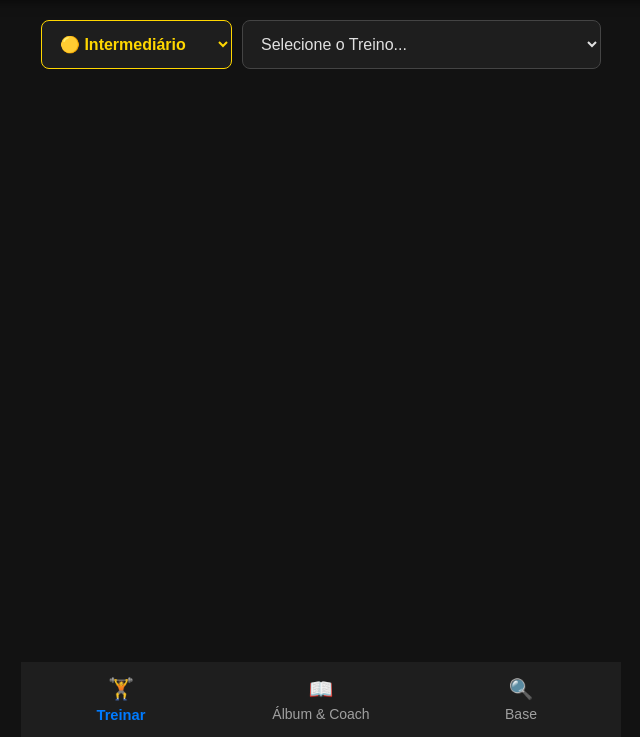
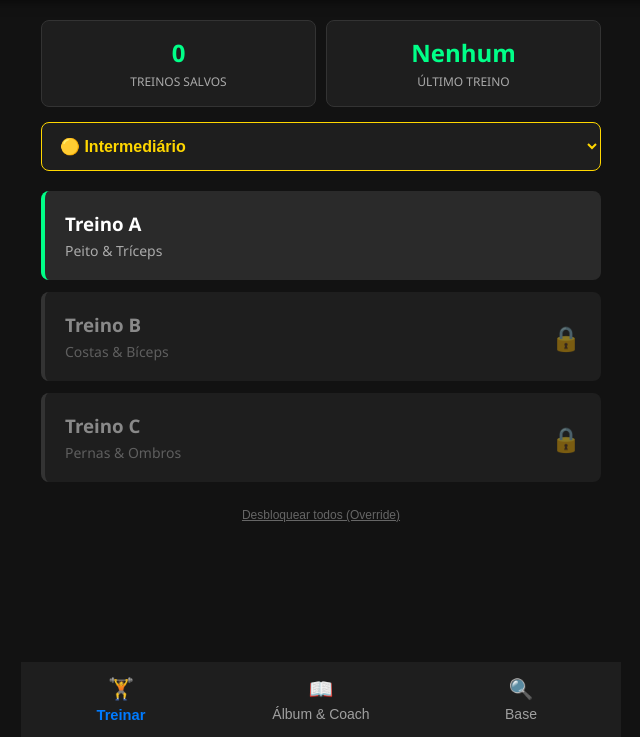
Before and after one commit to caiocborges88/fitapp-api, a FastAPI app: page / in a window 1280 px wide. Shown: the part 63-800 px from the top of the page, without its empty margins (319-959 px from the left). Run offline with FastAPI, Linux system fonts and the light colour scheme; some libraries are stand-ins or nearby versions.

Commit message:
Dashboard estrategico, estats e travas sequenciais

```diff
--- a/static/css/style.css
+++ b/static/css/style.css
@@ -287,3 +287,78 @@ select { width: 100%; padding: 14px; border-radius: 8px; border: 1px solid #444;
     font-size: 12px;
     text-transform: uppercase;
 }
+/* --- DASHBOARD E CARTÕES --- */
+.dashboard-header {
+    margin-bottom: 20px;
+}
+
+.stats-panel {
+    display: flex;
+    justify-content: space-between;
+    gap: 10px;
+    margin-bottom: 15px;
+}
+
+.stat-box {
+    flex: 1;
+    background: #1e1e1e;
+    border-radius: 8px;
+    padding: 15px;
+    text-align: center;
+    border: 1px solid #333;
+}
+
+.stat-value {
+    display: block;
+    font-size: 24px;
+    font-weight: bold;
+    color: #00ff88;
+}
+
+.stat-label {
+    font-size: 12px;
+    color: #aaa;
+    text-transform: uppercase;
+}
+
+.workout-cards {
+    display: flex;
+    flex-direction: column;
+    gap: 12px;
+    margin-bottom: 20px;
+}
+
+.card-treino {
+    background: #2a2a2a;
+    border-left: 4px solid #00ff88;
+    padding: 20px;
+    border-radius: 8px;
+    position: relative;
+    cursor: pointer;
+    transition: transform 0.2s, background 0.3s;
+    overflow: hidden;
+}
+
+.card-treino:hover { background: #333; }
+.card-treino h3 { margin: 0 0 5px 0; color: #fff; }
+.card-treino p { margin: 0; color: #aaa; font-size: 14px; }
+
+/* Sistema de Bloqueio Visual */
+.card-treino.locked {
+    opacity: 0.5;
+    border-left-color: #555;
+    cursor: not-allowed;
+    pointer-events: none; /* Impede o clique no CSS */
+}
+
+.lock-overlay {
+    position: absolute;
+    top: 50%; right: 20px;
+    transform: translateY(-50%);
+    font-size: 24px;
+    display: none;
+}
+
+.card-treino.locked .lock-overlay {
+    display: block;
+}
--- a/static/js/app.js
+++ b/static/js/app.js
@@ -177,6 +177,7 @@ const FitApp = (() => {
     let totalSets = 0, checkedSets = 0, audioEnabled = false, restTimer = null, currentRestTime = 60;
     let todayLog = [];
     let currentRoutine = [];
+    let currentWorkoutType = ''; // Armazena o treino em andamento
     const els = {};
 
     const safeSet = (k, v) => { try { localStorage.setItem(k, v); return true; } catch(e) { return false; } };
@@ -215,17 +216,14 @@ const FitApp = (() => {
         return "outros";
     }
 
-    // --- NOVO SISTEMA DE MENU DE SUBSTITUIÇÃO (SUGESTÕES) ---
+    // --- MENU DE SUBSTITUIÇÃO (SUGESTÕES) ---
     function openSwapModal(bIndex, eIndex) {
         const ex = currentRoutine[bIndex].exercises[eIndex];
         const currentName = ex.name;
         const currentDict = dictionaryData.find(d => d.name === currentName);
         const currentGroup = getMuscleGroup(currentDict ? currentDict.focus : "");
-
-        // Filtra o banco de dados buscando exercícios do mesmo grupo muscular (excluindo o atual)
         const pool = dictionaryData.filter(d => getMuscleGroup(d.focus) === currentGroup && d.name !== currentName);
 
-        // Cria a janela modal dinamicamente se ela não existir
         let modal = document.getElementById('swapModal');
         if (!modal) {
             modal = document.createElement('div');
@@ -234,7 +232,6 @@ const FitApp = (() => {
             document.body.appendChild(modal);
         }
 
-        // Constrói o HTML interno da janela com a lista de sugestões
         let html = `
             <div class="swap-modal-content">
                 <div class="swap-modal-header">
@@ -257,13 +254,11 @@ const FitApp = (() => {
                 `;
             });
         }
-
         html += `</div></div>`;
         modal.innerHTML = html;
         modal.style.display = 'flex';
     }
 
-    // Função que aplica a troca após o usuário escolher
     function confirmSwap(bIndex, eIndex, newName) {
         currentRoutine[bIndex].exercises[eIndex].name = newName;
         document.getElementById('swapModal').style.display = 'none';
@@ -271,10 +266,63 @@ const FitApp = (() => {
         if(audioEnabled) speak("Exercício atualizado.");
     }
 
+    // --- NOVO: MOTOR DO DASHBOARD SEQUENCIAL ---
+    function checkSequence() {
+        let history = JSON.parse(safeGet('fitapp_week_log') || '[]');
+        let total = history.length;
+        let lastType = total > 0 ? history[total - 1].tipo : null;
+
+        const statTotal = document.getElementById('statTotal');
+        const statLast = document.getElementById('statLast');
+        if(statTotal) statTotal.textContent = total;
+        if(statLast) statLast.textContent = lastType ? 'Treino ' + lastType : 'Nenhum';
+
+        // Trava os cartões preventivamente
+        ['A', 'B', 'C'].forEach(t => {
+            const card = document.getElementById('card-' + t);
+            if(card) card.classList.add('locked');
+        });
+
+        // Libera o próximo treino correto
+        let nextType = 'A';
+        if (lastType === 'A') nextType = 'B';
+        if (lastType === 'B') nextType = 'C';
+        if (lastType === 'C') nextType = 'A';
+
+        const nextCard = document.getElementById('card-' + nextType);
+        if (nextCard) nextCard.classList.remove('locked');
+    }
+
+    function unlockAll() {
+        ['A', 'B', 'C'].forEach(t => {
+            const card = document.getElementById('card-' + t);
+            if(card) card.classList.remove('locked');
+        });
+        showToast("Travas manuais liberadas.");
+    }
+
+    function startWorkout(type) {
+        const card = document.getElementById('card-' + type);
+        if (card && card.classList.contains('locked')) {
+            showToast("Sequência bloqueada. Conclua o treino anterior.");
+            return;
+        }
+        currentWorkoutType = type;
+        loadWorkout();
+    }
+
     function loadWorkout() {
-        const level = els.levelSelector.value || 'intermediario', type = els.workoutSelector.value;
-        els.workoutArea.style.display = type ? 'block' : 'none'; els.btnFinishArea.style.display = type ? 'block' : 'none';
-        if (!type) { stopRestTimer(); return; }
+        const level = els.levelSelector ? els.levelSelector.value : 'intermediario';
+        const type = currentWorkoutType;
+        if (!type) return;
+
+        // Oculta o painel de comando e mostra o treino
+        document.getElementById('workoutCards').style.display = 'none';
+        const header = document.querySelector('.dashboard-header');
+        if (header) header.style.display = 'none';
+
+        els.workoutArea.style.display = 'block';
+        els.btnFinishArea.style.display = 'block';
 
         currentRoutine = JSON.parse(JSON.stringify(dbWorkouts[level][type] || dbWorkouts['intermediario']['A']));
         renderCurrentRoutine();
@@ -291,7 +339,6 @@ const FitApp = (() => {
                 const blockDiv = document.createElement('div'); blockDiv.className = 'exercise-block';
                 const linkIcon = (bloco.exercises.length > 1 && eIndex < bloco.exercises.length - 1) ? ' 🔗' : '';
 
-                // O botão agora chama o menu modal openSwapModal
                 blockDiv.innerHTML = `
                     <div class="exercise-header">
                         <span class="ex-name" onclick="FitApp.openDict('${ex.name}')">${ex.name}${linkIcon}</span>
@@ -333,9 +380,8 @@ const FitApp = (() => {
 
     async function finishWorkout() {
         const isComplete = checkedSets === totalSets;
-        const tipoTreino = els.workoutSelector.value;
+        const tipoTreino = currentWorkoutType;
         const dataHoje = new Date().toISOString().split('T')[0];
-
         const payload = { date: dataHoje, tipo: tipoTreino, data: todayLog };
 
         try {
@@ -352,7 +398,16 @@ const FitApp = (() => {
         weekLog.push(payload);
         safeSet('fitapp_week_log', JSON.stringify(weekLog));
 
-        els.workoutSelector.value = ''; els.workoutArea.style.display = 'none'; els.btnFinishArea.style.display = 'none';
+        // Restaura a interface
+        els.workoutArea.style.display = 'none';
+        els.btnFinishArea.style.display = 'none';
+        document.getElementById('workoutCards').style.display = 'flex';
+        const header = document.querySelector('.dashboard-header');
+        if (header) header.style.display = 'block';
+
+        currentWorkoutType = '';
+        checkSequence(); // Atualiza o placar imediatamente
+
         if(isComplete) { showPackModal(); } else { showToast('Treino salvo no sistema.'); switchTab('tab-calendario', 'nav-calendario'); }
     }
 
@@ -369,7 +424,6 @@ const FitApp = (() => {
             document.getElementById('aiResponse').innerHTML = `<strong>Feedback do Coach:</strong><br>${data.feedback}`;
             document.getElementById('aiResponse').style.display = 'block';
             if(audioEnabled) speak("Análise concluída.");
-
         } catch (error) { showToast("Erro ao contatar o servidor."); }
         finally { document.getElementById('aiLoader').style.display = 'none'; document.getElementById('btnAnalyzeAI').disabled = false; }
     }
@@ -432,26 +486,37 @@ const FitApp = (() => {
         document.querySelectorAll('.tab-content').forEach(t => t.classList.remove('active'));
         document.querySelectorAll('nav button').forEach(b => b.classList.remove('active'));
         document.getElementById(tabId).classList.add('active'); document.getElementById(navId).classList.add('active');
+
         if (tabId === 'tab-calendario') renderAlbum();
         if (tabId === 'tab-biblioteca') renderLibrary();
+        if (tabId === 'tab-treino') {
+            if (!currentWorkoutType) {
+                document.getElementById('workoutCards').style.display = 'flex';
+                const header = document.querySelector('.dashboard-header');
+                if (header) header.style.display = 'block';
+                els.workoutArea.style.display = 'none';
+                els.btnFinishArea.style.display = 'none';
+                checkSequence();
+            }
+        }
     }
 
     function init() {
-        els.levelSelector = document.getElementById('levelSelector'); els.workoutSelector = document.getElementById('workoutSelector');
-        els.workoutArea = document.getElementById('workoutArea'); els.exerciseList = document.getElementById('exerciseList');
-        els.progressBar = document.getElementById('progressBar'); els.btnFinishArea = document.getElementById('btnFinishArea');
+        els.levelSelector = document.getElementById('levelSelector');
+        els.workoutArea = document.getElementById('workoutArea');
+        els.exerciseList = document.getElementById('exerciseList');
+        els.progressBar = document.getElementById('progressBar');
+        els.btnFinishArea = document.getElementById('btnFinishArea');
         els.toast = document.getElementById('toast');
-
-        const savedKey = safeGet('fitapp_gemini_key');
-        if(savedKey && document.getElementById('apiKeyInput')) document.getElementById('apiKeyInput').value = savedKey;
 
         ['treino', 'calendario', 'biblioteca'].forEach(tab => {
             const navBtn = document.getElementById(`nav-${tab}`);
             if (navBtn) navBtn.addEventListener('click', () => switchTab(`tab-${tab}`, `nav-${tab}`));
         });
 
-        if (els.levelSelector) els.levelSelector.addEventListener('change', loadWorkout);
-        if (els.workoutSelector) els.workoutSelector.addEventListener('change', loadWorkout);
+        if (els.levelSelector) els.levelSelector.addEventListener('change', () => {
+            if(currentWorkoutType) loadWorkout(); // Recarrega se alterar a dificuldade no meio
+        });
 
         const btnAudio = document.getElementById('btnAudio');
         if (btnAudio) btnAudio.addEventListener('click', toggleAudio);
@@ -479,14 +544,12 @@ const FitApp = (() => {
             switchTab('tab-calendario', 'nav-calendario');
         });
 
+        checkSequence(); // Executa a leitura inicial do Dashboard
         renderAlbum();
     }
 
     return {
-        init,
-        filterLibrary,
-        openSwapModal, // Expondo a função de abrir o menu
-        confirmSwap,   // Expondo a função de confirmar a escolha
+        init, filterLibrary, openSwapModal, confirmSwap, unlockAll, startWorkout,
         openDict: (name) => {
             switchTab('tab-biblioteca', 'nav-biblioteca');
             const searchInp = document.getElementById('searchInput');
--- a/templates/treino.html
+++ b/templates/treino.html
@@ -8,18 +8,47 @@
         </div>
     </div>
 
-    <div class="controls-group">
+    <!-- Painel de Estatísticas -->
+    <div class="dashboard-header">
+        <div class="stats-panel">
+            <div class="stat-box">
+                <span id="statTotal" class="stat-value">0</span>
+                <span class="stat-label">Treinos Salvos</span>
+            </div>
+            <div class="stat-box">
+                <span id="statLast" class="stat-value">-</span>
+                <span class="stat-label">Último Treino</span>
+            </div>
+        </div>
         <select id="levelSelector" class="select-level">
             <option value="iniciante">🟢 Iniciante</option>
             <option value="intermediario" selected>🟡 Intermediário</option>
             <option value="avancado">🔴 Avançado</option>
         </select>
-        <select id="workoutSelector" class="select-workout">
-            <option value="">Selecione o Treino...</option>
-            <option value="A" id="opt-A">Treino A: Peito, Tríceps</option>
-            <option value="B" id="opt-B">Treino B: Costas, Bíceps</option>
-            <option value="C" id="opt-C">Treino C: Pernas, Ombros</option>
-        </select>
+    </div>
+
+    <!-- Cartões de Sequência Lógica -->
+    <div class="workout-cards" id="workoutCards">
+        <div class="card-treino" id="card-A" onclick="FitApp.startWorkout('A')">
+            <h3>Treino A</h3>
+            <p>Peito & Tríceps</p>
+            <div class="lock-overlay" id="lock-A">🔒</div>
+        </div>
+        <div class="card-treino" id="card-B" onclick="FitApp.startWorkout('B')">
+            <h3>Treino B</h3>
+            <p>Costas & Bíceps</p>
+            <div class="lock-overlay" id="lock-B">🔒</div>
+        </div>
+        <div class="card-treino" id="card-C" onclick="FitApp.startWorkout('C')">
+            <h3>Treino C</h3>
+            <p>Pernas & Ombros</p>
+            <div class="lock-overlay" id="lock-C">🔒</div>
+        </div>
+    </div>
+
+    <!-- Botão de Override (Discreto) -->
+    <div style="text-align: center; margin-bottom: 20px;">
+        <button class="btn-text" onclick="FitApp.unlockAll()" style="color: #666; background: none; border: none; text-decoration: underline; cursor: pointer; font-size: 12px;">Desbloquear todos (Override)</button>
     </div>
 
     <div id="workoutArea" style="display: none;">
```
